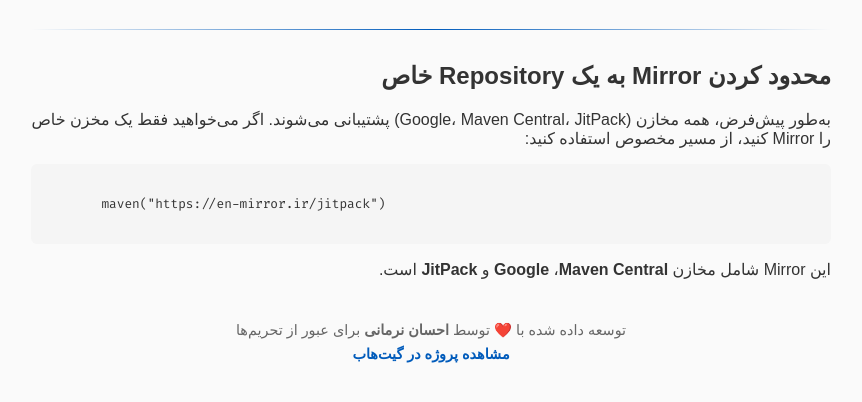
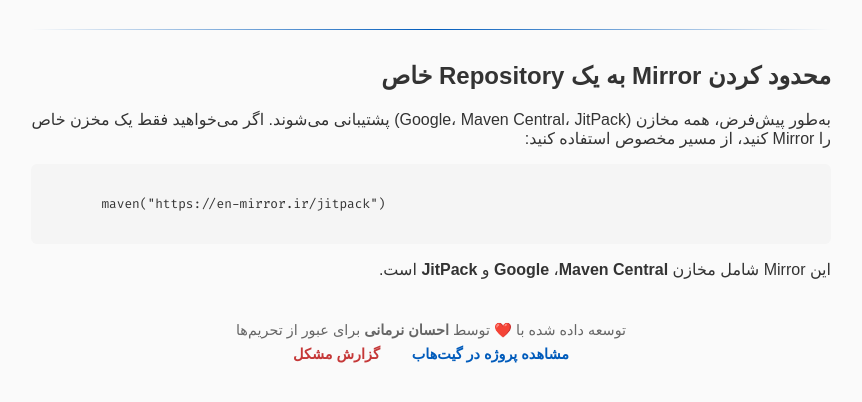
Before and after one commit to ehsannarmani/gradle-mirror-cloudflare-worker, a website: page public/index.html in a window 1280 px wide. Shown: the part 1788-2190 px from the top of the page, without its empty margins (209-1071 px from the left). Drawn offline with Linux system fonts and the light colour scheme; a small style sheet from the web is missing.

Commit message:
fix landing page issue add report issue link update readme

```diff
--- a/public/index.html
+++ b/public/index.html
@@ -79,10 +79,15 @@
             text-decoration: underline;
         }
 
-        .project-link {
+        .project-link, .report-issue {
             margin-top: 0.5em;
             font-size: 1em;
             text-align: center;
+        }
+        .report-issue a {
+            color: #c53838;
+            text-decoration: none;
+            font-weight: bold;
         }
 
         .project-link a {
@@ -120,8 +125,7 @@
              style="max-width: 100%; border-radius: 8px; box-shadow: 0 2px 6px rgba(0,0,0,0.1);"/>
     </div>
     <h3>نکته:</h3>
-    <p>اگر از groovy برای گریدل استفاده میکنید تیکه کد <code style="display: inline">maven { url =
-        "https://en-mirror.ir" }</code> را به لیست ریپازیتوری های خود در فایل <code style="display: inline;">settings.gradle</code>
+    <p>اگر از groovy برای گریدل استفاده میکنید تیکه کد <code style="display: inline">maven { url = "https://en-mirror.ir" }</code> را به لیست ریپازیتوری های خود در فایل <code style="display: inline;">settings.gradle</code>
         اضافه کنید.</p>
     <h3>نمونه:</h3>
     <div style="text-align: center; margin: 1em 0;">
@@ -148,11 +152,19 @@
         توسعه داده شده با ❤️ توسط
         <a href="https://github.com/ehsannarmani" rel="noopener noreferrer" target="_blank">احسان نرمانی</a>
         برای عبور از تحریم‌ها
-        <div class="project-link">
-            <a href="https://github.com/ehsannarmani/gradle-mirror-cloudflare-worker" rel="noopener noreferrer"
-               target="_blank">
-                مشاهده پروژه در گیت‌هاب
-            </a>
+        <div style="display: flex;justify-content: center;gap: 2rem">
+            <div class="project-link">
+                <a href="https://github.com/ehsannarmani/gradle-mirror-cloudflare-worker" rel="noopener noreferrer"
+                   target="_blank">
+                    مشاهده پروژه در گیت‌هاب
+                </a>
+            </div>
+            <div class="report-issue">
+                <a href="tg://resolve?domain=mrenk" rel="noopener noreferrer"
+                   target="_blank">
+                    گزارش مشکل
+                </a>
+            </div>
         </div>
     </footer>
 </div>
```
Also changed, not shown: README.md.
